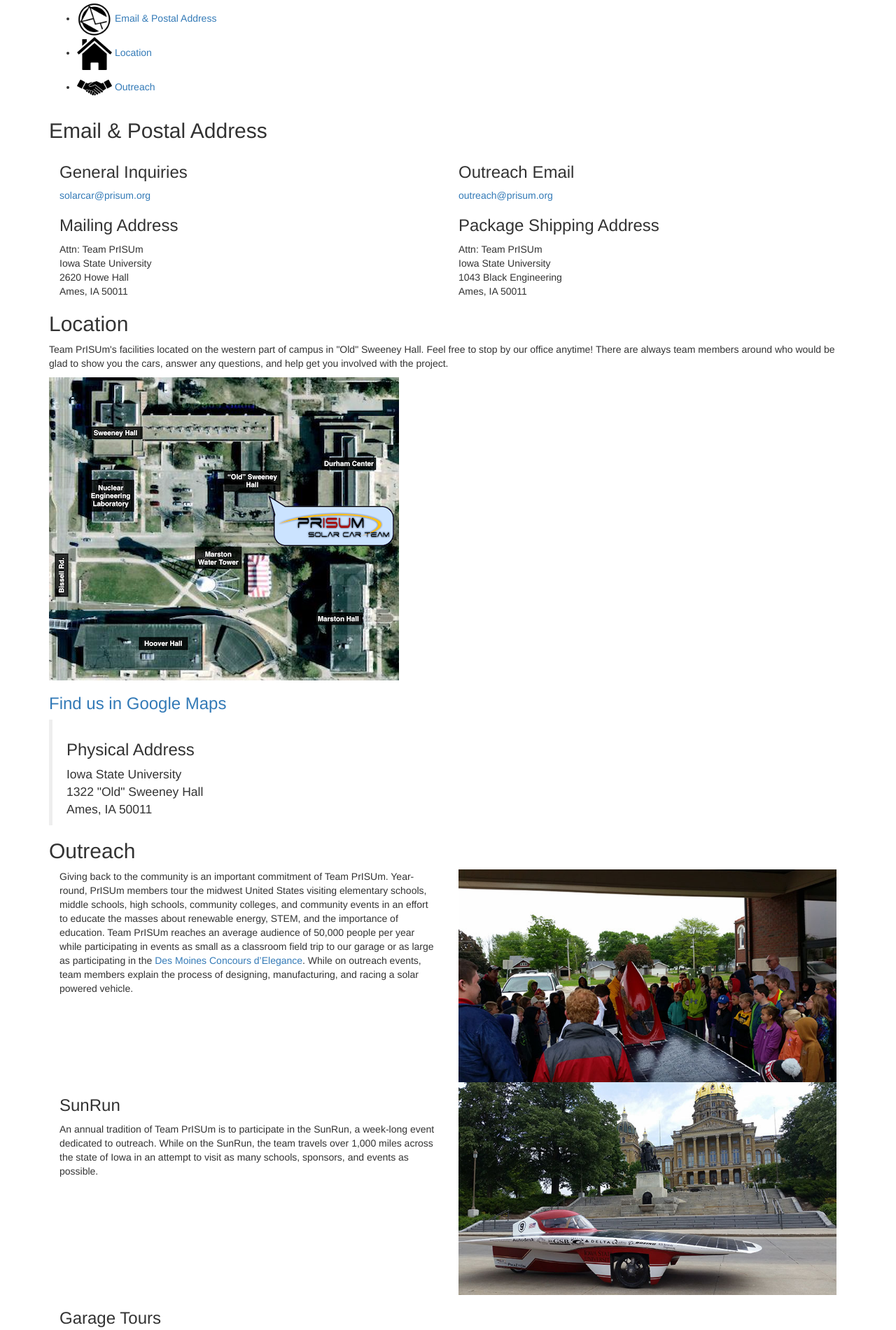
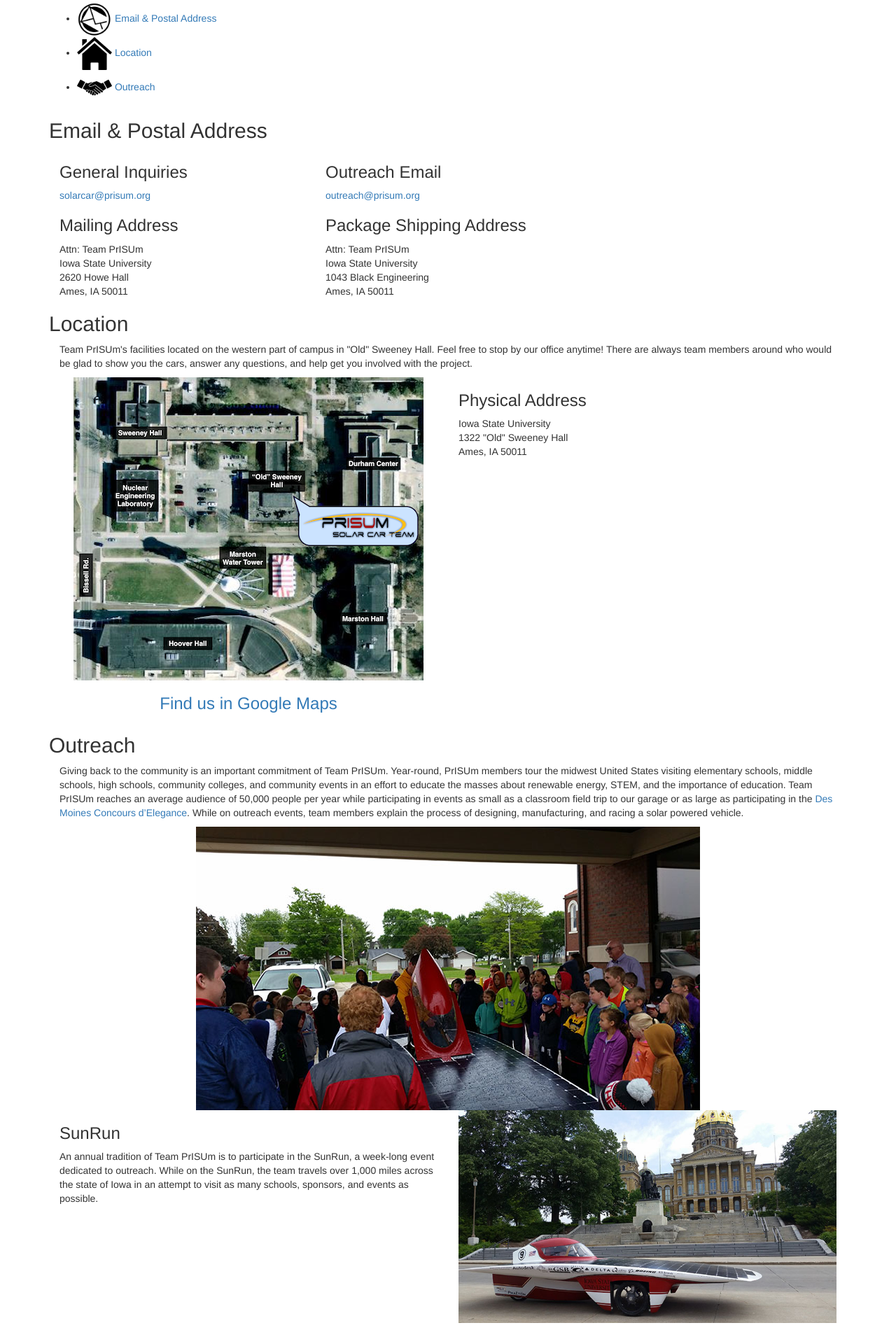
Before and after one commit to ISU-WebDevClub/prisum, a Flask app: page /contact in a window 1280 px wide. Shown: the part 141-2041 px from the top of the page at 70% size. Run offline with Flask 2, Linux system fonts and the light colour scheme; some libraries are stand-ins or nearby versions.

Commit message:
Fixed up remaining grids. The content is in place. I'll add CSS magic in a later branch.

```diff
--- a/prisum/templates/contact.html
+++ b/prisum/templates/contact.html
@@ -33,7 +33,7 @@
 
         <div class="container-fluid">
             <div class="row">
-                <div class="col-sm-6">
+                <div class="col-sm-4">
                     <div class="address-card">
                         <h3>General Inquiries</h3>
                         <a href="mailto:solarcar@prisum.org">solarcar@prisum.org</a>
@@ -47,7 +47,7 @@
                 </div>
             </div>
             <div class="row">
-                <div class="col-sm-6">
+                <div class="col-sm-4">
                     <div class="address-card">
                         <h3>Mailing Address</h3>
                         Attn: Team PrISUm<br>
@@ -73,23 +73,35 @@
     <div id="location">
         <h2>Location</h2>
 
-        <p>Team PrISUm's facilities located on the western part of campus in "Old" Sweeney Hall. Feel free to stop by
-            our office anytime! There are always team members around who would be glad to show you the cars, answer any
-            questions, and help get you involved with the project.</p>
-
+        <div class="container-fluid">
+            <div class="row">
+                <div class="col-md-12">
+                    <p>Team PrISUm's facilities located on the western part of campus in "Old" Sweeney Hall. Feel free
+                        to stop by our office anytime! There are always team members around who would be glad to show
+                        you the cars, answer any questions, and help get you involved with the project.</p>
+                </div>
+            </div>
+            <div class="row">
+                <div class="col-sm-6">
                     <a href="https://www.google.com/maps/@42.0273704,-93.6500621,19z" target="_blank">
                         <img src="../static/img/map.png"
-                 alt="The offices are in the southeastern part of Sweeney Hall. The doors are on the eastern side, facing Durham Hall">
+                             alt="The offices are in the southeastern part of Sweeney Hall. The doors are on the eastern side, facing Durham Hall"
+                             style="max-width:100%; display:block; margin-left:auto; margin-right:auto">
 
-            <h3>Find us in Google Maps</h3>
+                        <h3 style="text-align:center">Find us in Google Maps</h3>
                     </a>
-
-        <blockquote>
+                </div>
+                <div class="col-sm-4">
+                    <div class="address-card">
                         <h3>Physical Address</h3>
                         Iowa State University<br>
                         1322 "Old" Sweeney Hall<br>
                         Ames, IA 50011
-        </blockquote>
+                    </div>
+                </div>
+            </div>
+        </div>
+
     </div>
 
     <div id="outreach">
@@ -97,7 +109,7 @@
 
         <div class="container-fluid">
             <div class="row">
-                <div class="col-md-6">
+                <div class="col-md-12">
                     <p>Giving back to the community is an important commitment of Team PrISUm. Year-round, PrISUm
                         members tour the midwest United States visiting elementary schools, middle schools, high
                         schools, community colleges, and community events in an effort to educate the masses about
@@ -107,9 +119,8 @@
                                                                           target="_blank">Des Moines Concours
                             d’Elegance</a>. While on outreach events, team members explain the process of designing,
                         manufacturing, and racing a solar powered vehicle.</p>
-                </div>
-                <div class="col-md-6">
-                    <img src="../static/img/outreach1.jpg" style="width: 100%">
+                    <img src="../static/img/outreach1.jpg"
+                         style="max-width:100%; display:block; margin-left:auto; margin-right:auto">
                 </div>
             </div>
             <div class="row">
```
Lines whose indentation alone changed are shown as unchanged.
